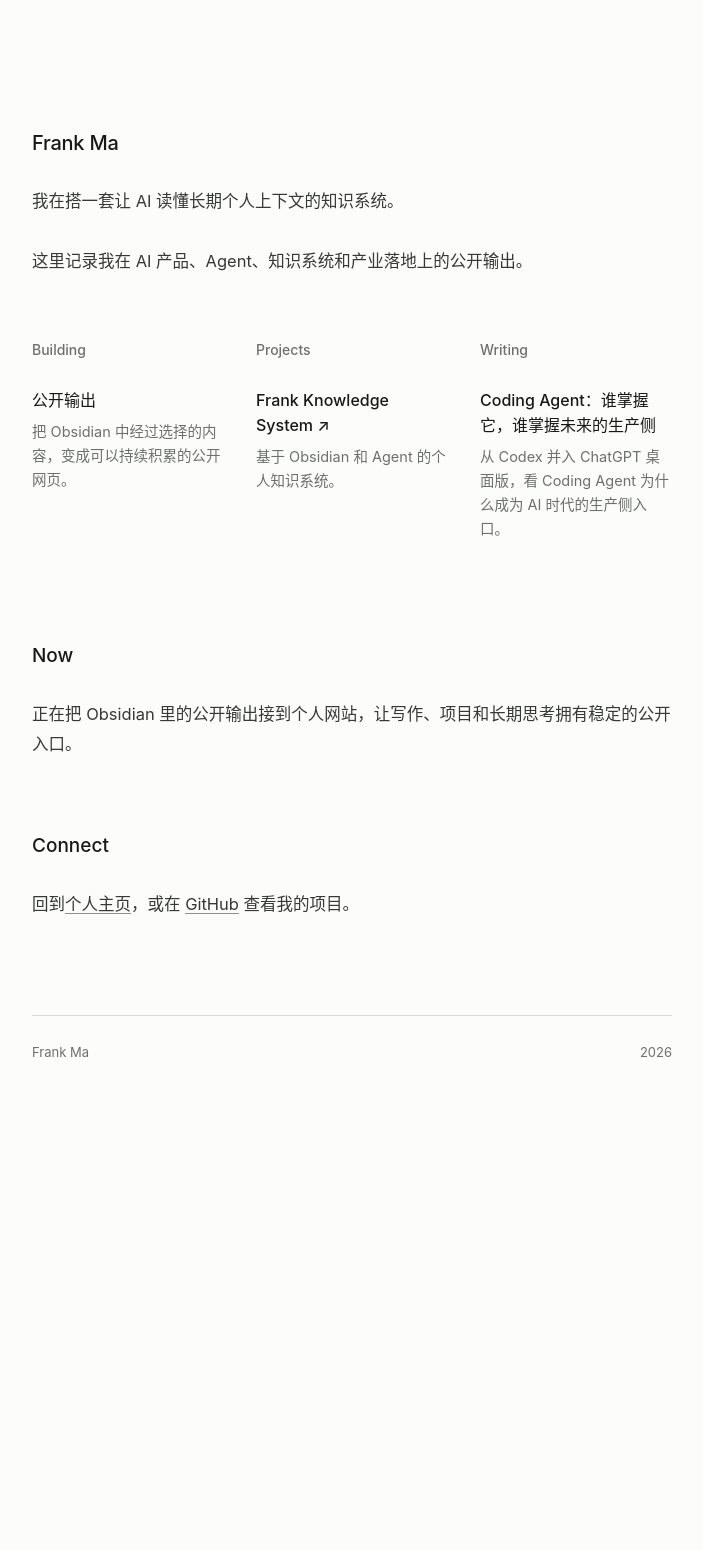
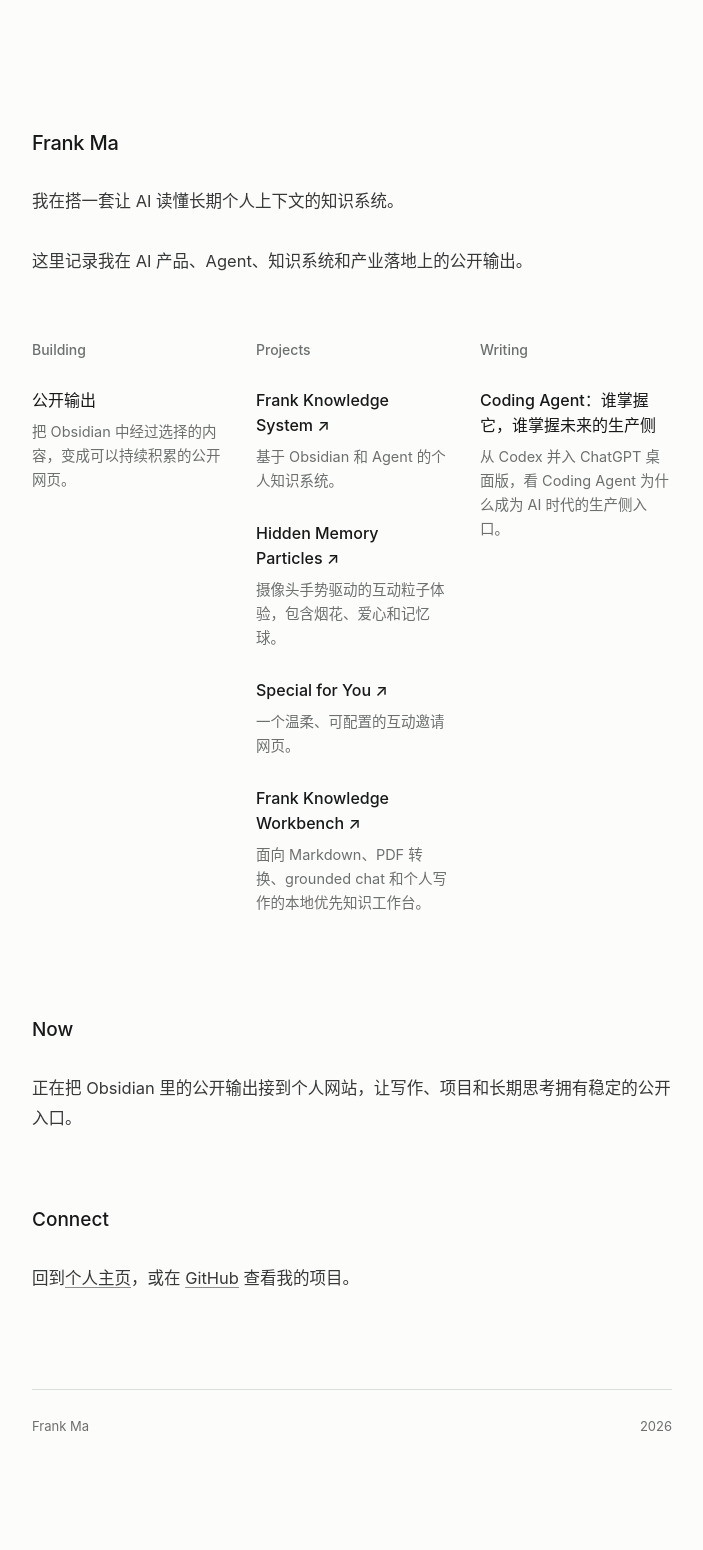
Before and after one commit to Mahaoran-Frank/Mahaoran-Frank.github.io, a Jekyll site: the page built from outputs/index.html, in a window 1280 px wide. Shown: the whole page, without its empty margins (288-991 px from the left). Built offline with Jekyll 4.4.1, drawn with Linux system fonts in a browser that asks for light colours; before the commit the page ends 1176 px from its top, so only the background shows below that.

Commit message:
add project links to output hub

```diff
--- a/_layouts/output-index.html
+++ b/_layouts/output-index.html
@@ -33,6 +33,18 @@
           <div class="output-index-item">
             <a href="https://github.com/Mahaoran-Frank/obsidian-claude-pkm" target="_blank" rel="noreferrer">Frank Knowledge System <span aria-hidden="true">↗</span></a>
             <p>基于 Obsidian 和 Agent 的个人知识系统。</p>
+          </div>
+          <div class="output-index-item">
+            <a href="https://github.com/Mahaoran-Frank/hidden-memory-particles" target="_blank" rel="noreferrer">Hidden Memory Particles <span aria-hidden="true">↗</span></a>
+            <p>摄像头手势驱动的互动粒子体验，包含烟花、爱心和记忆球。</p>
+          </div>
+          <div class="output-index-item">
+            <a href="https://github.com/Mahaoran-Frank/special-for-you" target="_blank" rel="noreferrer">Special for You <span aria-hidden="true">↗</span></a>
+            <p>一个温柔、可配置的互动邀请网页。</p>
+          </div>
+          <div class="output-index-item">
+            <a href="https://github.com/Mahaoran-Frank/frank-knowledge-workbench" target="_blank" rel="noreferrer">Frank Knowledge Workbench <span aria-hidden="true">↗</span></a>
+            <p>面向 Markdown、PDF 转换、grounded chat 和个人写作的本地优先知识工作台。</p>
           </div>
         </section>
 
```
